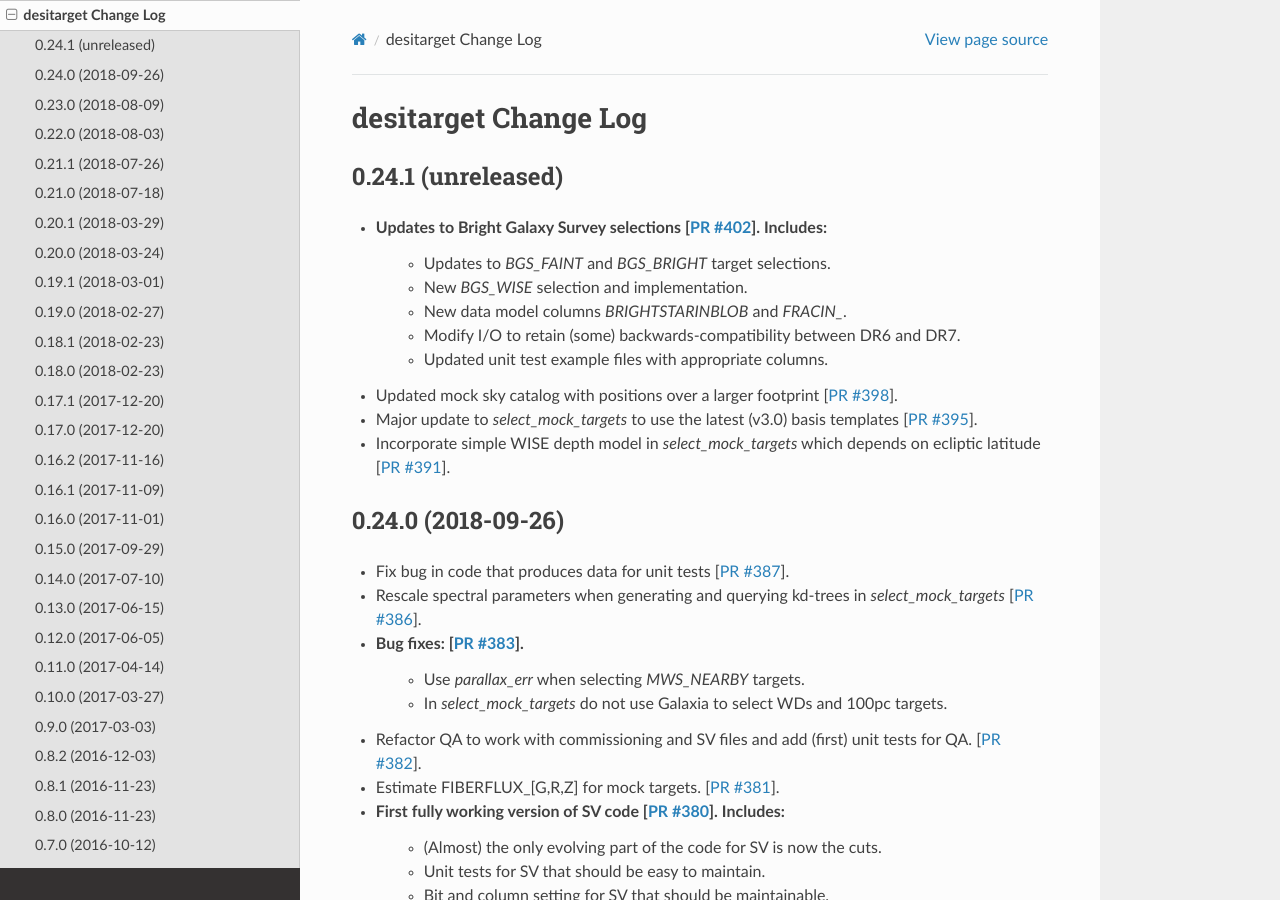
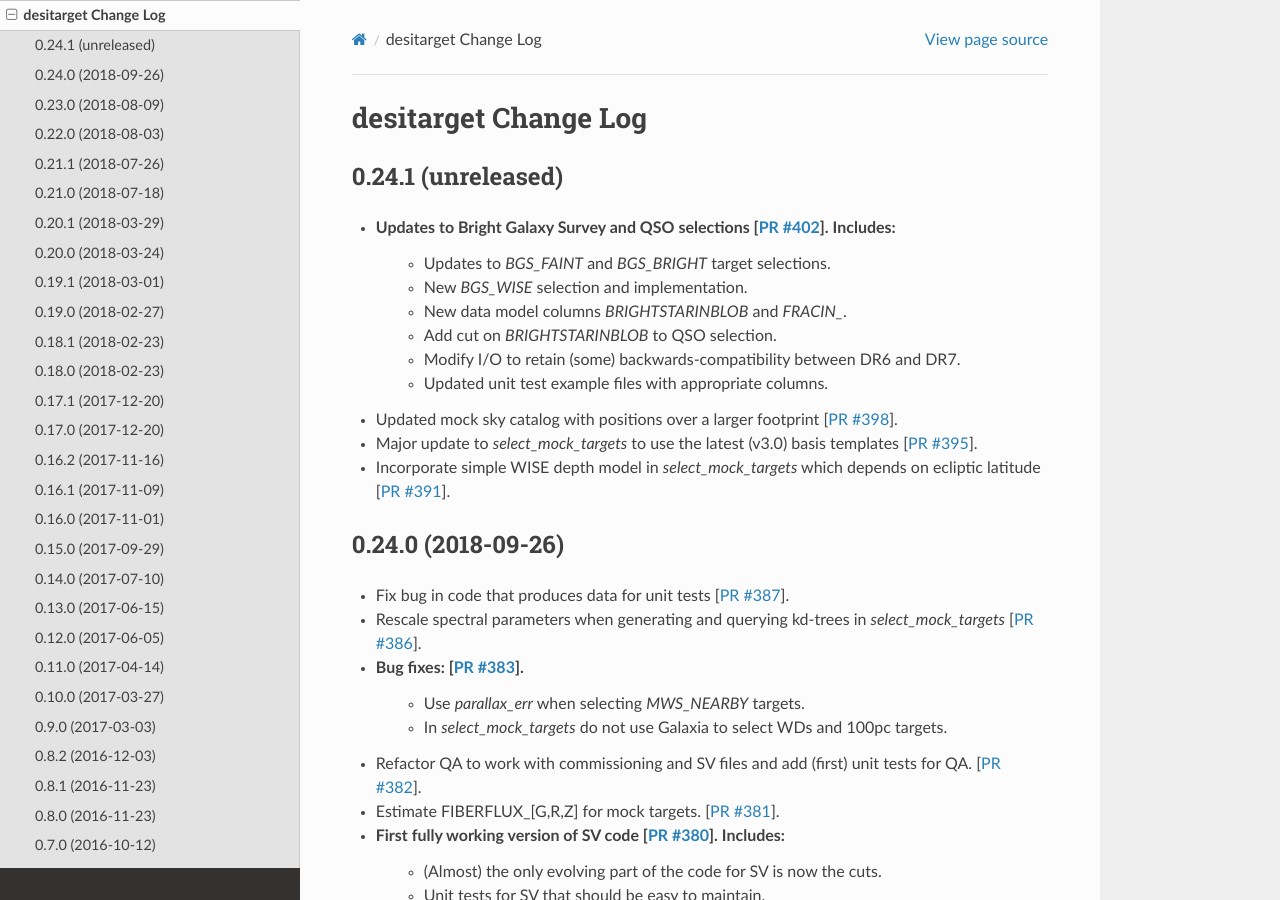
Before and after one commit to desihub/desitarget, a Sphinx documentation site: the page built from doc/changes.rst, in a window 1280 px wide and 900 px high. Built offline with Sphinx 7.4.7 and the Read the Docs theme 2.0.0, drawn with Linux system fonts in a browser that asks for light colours.

Commit message:
updating changes file

```diff
--- a/doc/changes.rst
+++ b/doc/changes.rst
@@ -5,10 +5,11 @@ desitarget Change Log
 0.24.1 (unreleased)
 -------------------
 
-* Updates to Bright Galaxy Survey selections [`PR #402`_]. Includes:
+* Updates to Bright Galaxy Survey and QSO selections [`PR #402`_]. Includes:
     * Updates to `BGS_FAINT` and `BGS_BRIGHT` target selections.
     * New `BGS_WISE` selection and implementation.
     * New data model columns `BRIGHTSTARINBLOB` and `FRACIN_`.
+    * Add cut on `BRIGHTSTARINBLOB` to QSO selection.
     * Modify I/O to retain (some) backwards-compatibility between DR6 and DR7.
     * Updated unit test example files with appropriate columns.
 * Updated mock sky catalog with positions over a larger footprint [`PR #398`_].
```
